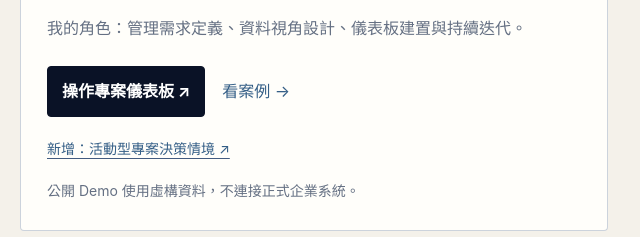
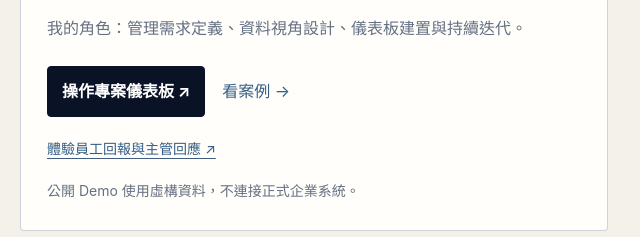
Before and after one commit to Kamiyu94/prototypes, a website: page index.html in a window 1280 px wide. Shown: the part 1483-1720 px from the top of the page, 632-1272 px from the left. Drawn offline with Linux system fonts and the light colour scheme.

Commit message:
Link employee to manager demo from portfolio

```diff
--- a/index.html
+++ b/index.html
@@ -30,7 +30,7 @@
 </article>
 <article class="work-card accent-steel">
 <a class="work-preview " href="https://kamiyu94.github.io/project-portfolio-demo/" target="_blank" rel="noopener noreferrer" aria-label="PROJECT DASHBOARD：開啟展示 ↗"><span class="preview-bar"><span>PROJECT DASHBOARD</span><span>公開版實際畫面</span></span><span class="preview-window"><img src="assets/images/project-decision-preview.jpg" alt="專案管理儀表板公開版：專案統計、篩選與進度卡片，全部使用虛構資料" width="1256" height="661" loading="lazy" decoding="async"></span><span class="preview-cta">開啟展示 ↗</span></a>
-<div class="work-body"><div class="work-meta"><span>PMO &amp; MANAGEMENT VISIBILITY</span><span class="label">互動展示</span></div><h3>專案管理儀表板</h3><p class="work-description">掌握進度、交付風險與主管待決事項，從黃燈判斷走到方案選擇與執行追蹤。</p><p class="contribution">我的角色：管理需求定義、資料視角設計、儀表板建置與持續迭代。</p><div class="card-actions"><a class="button primary" href="https://kamiyu94.github.io/project-portfolio-demo/" target="_blank" rel="noopener noreferrer">操作專案儀表板 ↗</a><a class="inline-link" href="project-dashboard.html">看案例 →</a></div><div class="module-links"><a href="https://kamiyu94.github.io/project-portfolio-demo/#decisions" target="_blank" rel="noopener noreferrer">新增：活動型專案決策情境 ↗</a></div><p class="scope">公開 Demo 使用虛構資料，不連接正式企業系統。</p></div>
+<div class="work-body"><div class="work-meta"><span>PMO &amp; MANAGEMENT VISIBILITY</span><span class="label">互動展示</span></div><h3>專案管理儀表板</h3><p class="work-description">掌握進度、交付風險與主管待決事項，從黃燈判斷走到方案選擇與執行追蹤。</p><p class="contribution">我的角色：管理需求定義、資料視角設計、儀表板建置與持續迭代。</p><div class="card-actions"><a class="button primary" href="https://kamiyu94.github.io/project-portfolio-demo/" target="_blank" rel="noopener noreferrer">操作專案儀表板 ↗</a><a class="inline-link" href="project-dashboard.html">看案例 →</a></div><div class="module-links"><a href="https://kamiyu94.github.io/project-portfolio-demo/#employee" target="_blank" rel="noopener noreferrer">體驗員工回報與主管回應 ↗</a></div><p class="scope">公開 Demo 使用虛構資料，不連接正式企業系統。</p></div>
 </article>
 </div>
 <div class="works">
```
Also changed, not shown: project-dashboard.html (+1 -1 lines).
